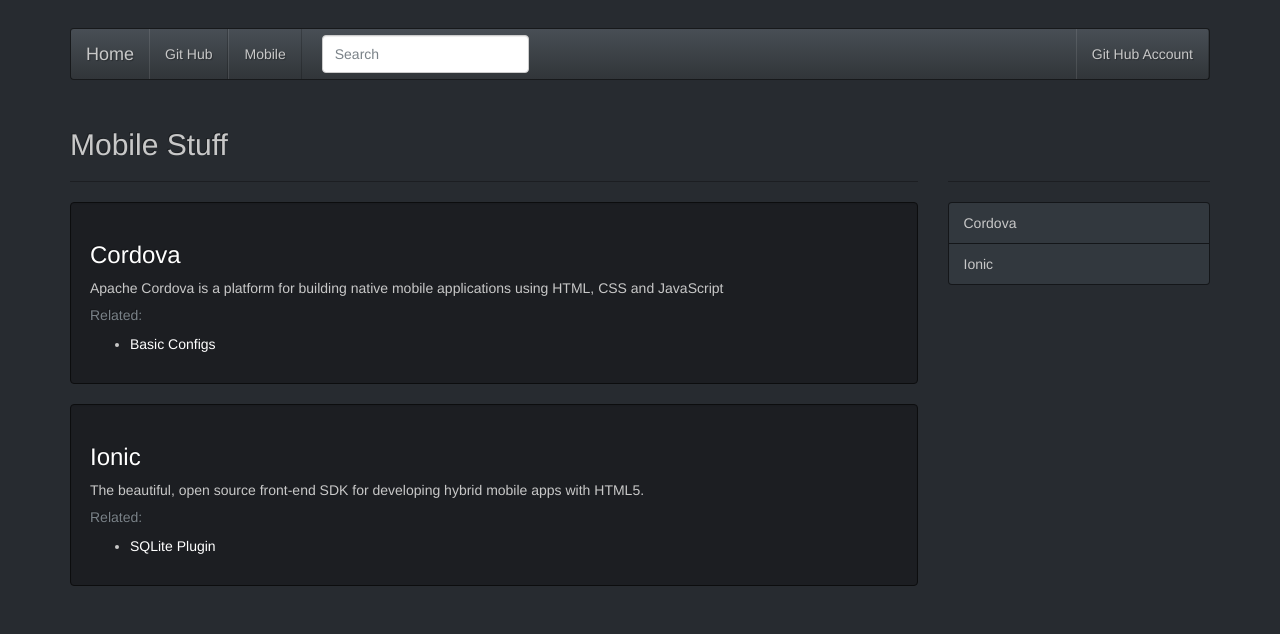
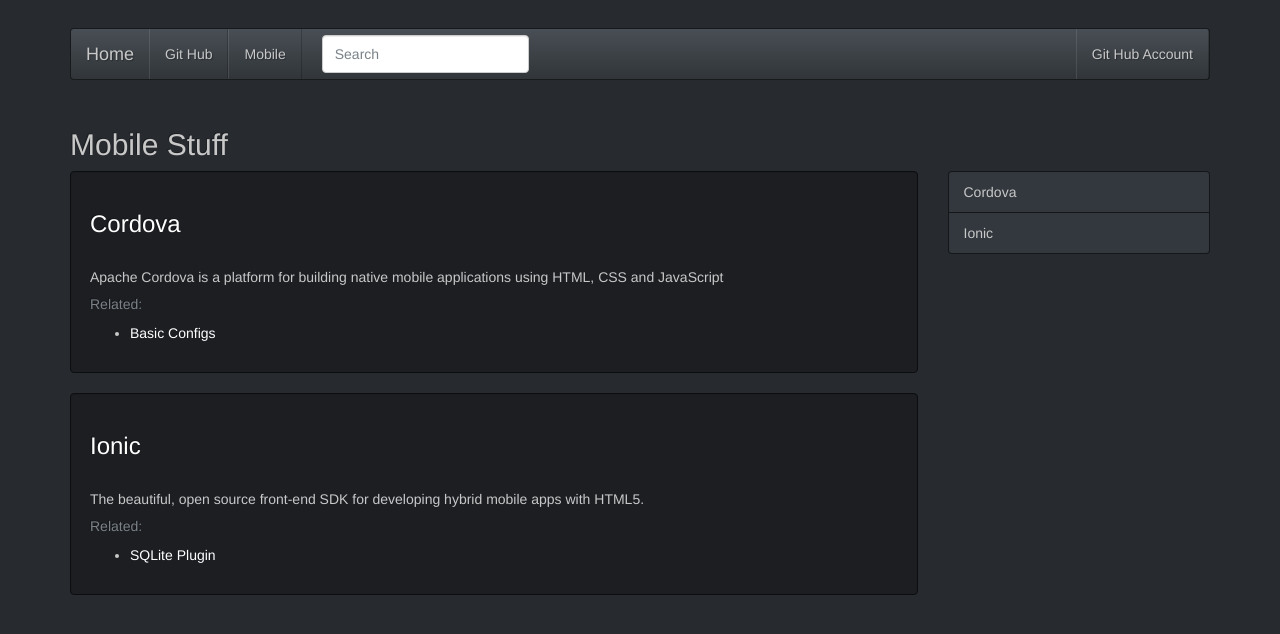
Before and after one commit to donvercety/donvercety.github.io, a Jekyll site: the page built from mobile.html, in a window 1280 px wide. Shown: the top 634 px of the page. Built offline with Jekyll 4.4.1, drawn with Linux system fonts in a browser that asks for light colours; nearby versions of some CDN libraries.

Commit message:
Update mobile.html

```diff
--- a/mobile.html
+++ b/mobile.html
@@ -6,13 +6,13 @@
 
 <div class="col-md-9">
 	<h2>Mobile Stuff</h2>
-	<hr/>
 
 	{% for mob in site.data.mobile | sort:"name" %}
 	<div class="well">
 		<a href="{{ mob.link }}">
 			<h3 id="{{ mob.name | downcase }}">{{ mob.name }} <small>{{ mob.language | upcase }}</small></h3>
 		</a>
+		<br />
 		<p>{{ mob.desc }}</p>
 		{% if mob.info %}
 			<h5 class="text-muted">Related:</h5>
@@ -29,6 +29,5 @@
 
 <div class="col-md-3">
 	<h2>&nbsp;</h2>
-	<hr/>
 	{% include sidebar-mobile.html %}
 </div>
```
